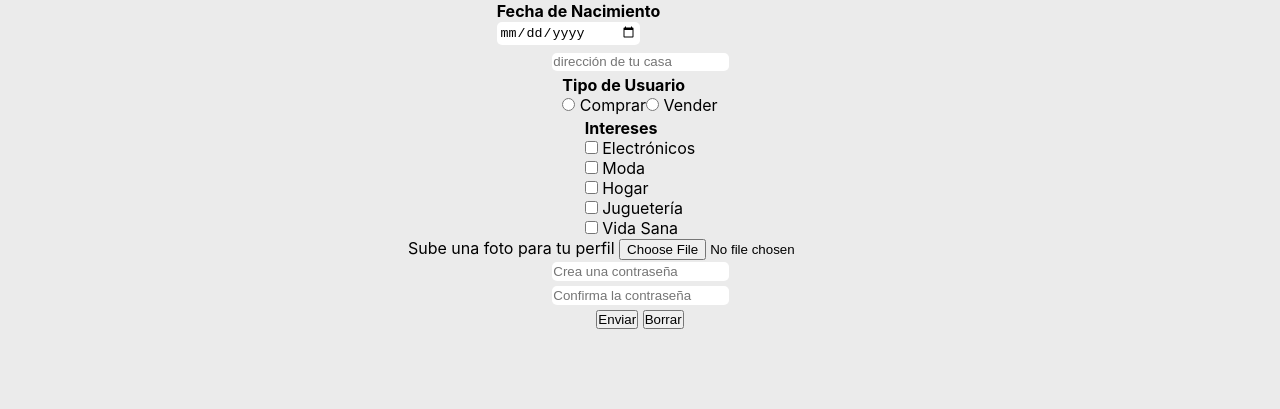
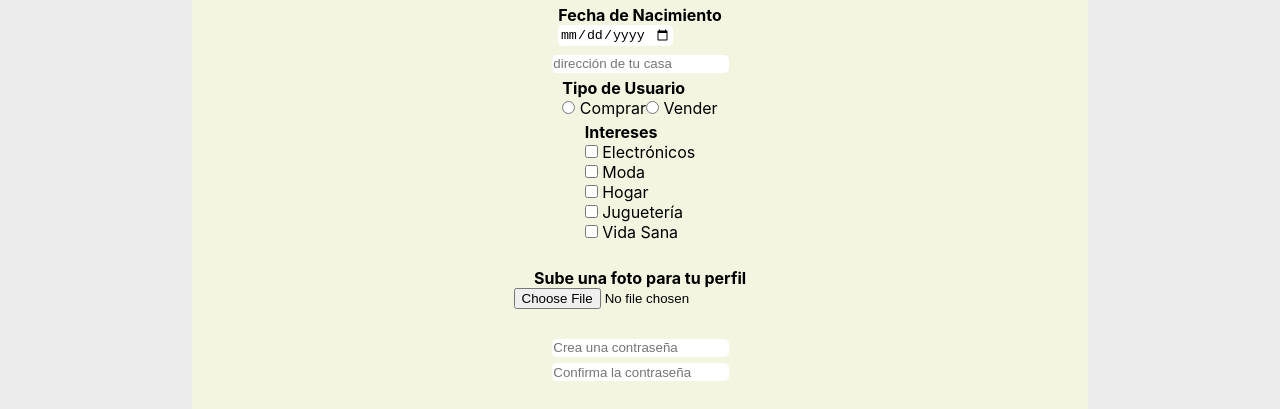
Before and after one commit to jorgenassar/MercadoLiebre, a website: page views/register.html in a window 1280 px wide. Shown: the part 519-928 px from the top of the page. Drawn offline with Linux system fonts and the light colour scheme; files whose address does not match are found by name.

Commit message:
Estilos de fondos

```diff
--- a/public/css/styles.css
+++ b/public/css/styles.css
@@ -436,6 +436,9 @@ form{
    flex-direction: column;
    align-items: center;
    margin-bottom: 10%;
+   margin-left: 15%;
+   margin-right: 15%;
+   background-color: #f4f5e1;
 
 
 }
@@ -457,14 +460,18 @@ form{
    margin-bottom: 2%;
    border-radius: 5px;
    padding:1%;
-   width:50%;
+   width:70%;
 }
 .dob-label{
+   margin-top: 3%;
    font-weight: bold;
+   display: flex;
+   flex-direction: column;
 }
 .domicilio{
    border: #ebebeb;
-   margin-bottom: 2%;
+   margin-bottom: 3%;
+   margin-top: 3%;
    border-radius: 5px;
    padding:1%;
    width:100%;
@@ -487,9 +494,34 @@ form{
 .intereses-label{
    font-weight: bold;
 }
+.foto{
+   display:flex;
+   flex-direction: column;
+   text-align: center;
+   margin-bottom: 3%;
+   margin-top:3%;
+}
+.foto-label{
+   font-weight: bold;
+}
 .registro-contrasena{
    border: #ebebeb;
    margin-bottom: 2%;
+   border-radius: 5px;
+   padding:1%;
+   width:100%;
+}
+.botones-registro{
+   display: flex;
+   flex-wrap: wrap;
+   justify-content: space-between;
+   margin-top:3%;
+}
+.enviar-registro{
+   border: #ebebeb;
+   margin-bottom:2%;
+   background-color: #274bc2;
+   color: white;
    border-radius: 5px;
    padding:1%;
    width:100%;
```
